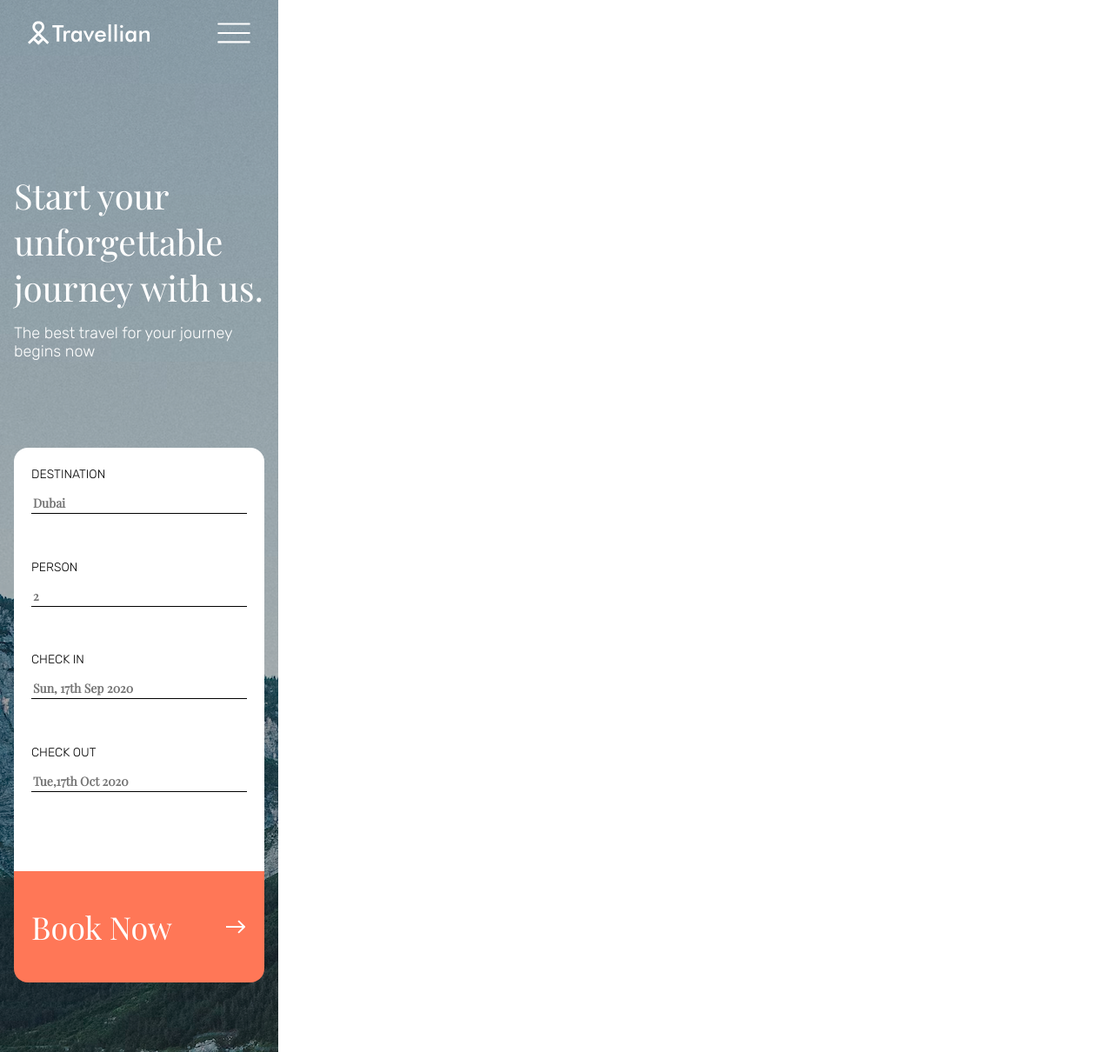
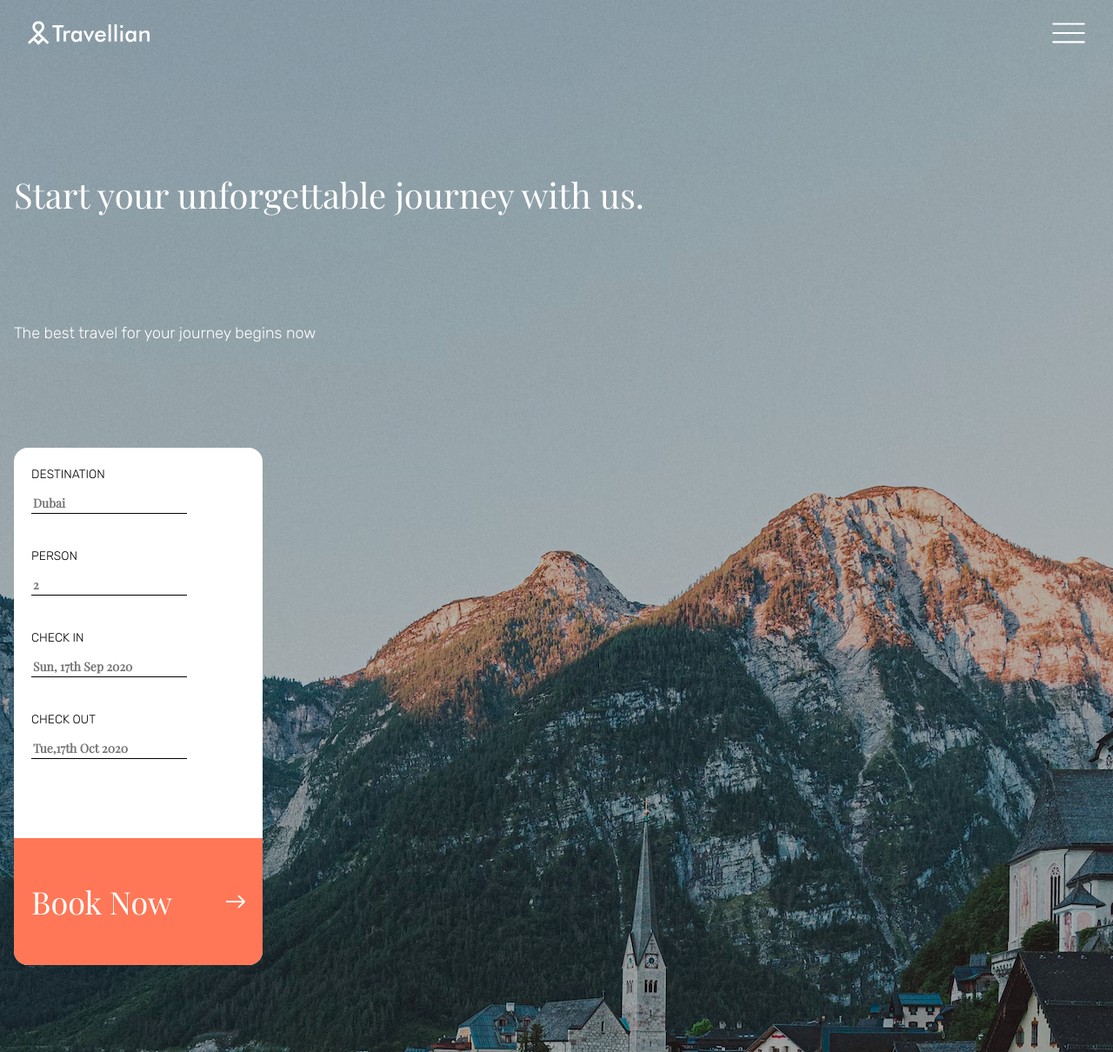
Before and after one commit to cricomig/202301-W1CH5-6-Covadonga, a website: page index.html in a window 1280 px wide. Shown: the top 1210 px of the page at 87% size. Drawn offline with nearby package versions, Linux system fonts and the light colour scheme.

Commit message:
change px to rem

```diff
--- a/sass/style.scss
+++ b/sass/style.scss
@@ -11,6 +11,136 @@ $offer-background: #fff8f1; //Light orange for the offers boxes background.
 
 $primary-font: "Playfair Display", serif;
 $secondary-font: "Rubik", sans-serif;
+.section-home {
+  display: flex;
+  flex-direction: column;
+  align-items: flex-start;
+  padding: 0 1rem 6.25rem;
+  gap: 6.25rem;
+  height: 75.62rem;
+  background: linear-gradient(0deg, rgba(0, 0, 0, 0.3), rgba(0, 0, 0, 0.3)),
+    url("../images/photos/Home-image.avif");
+  flex: none;
+  order: 0;
+  flex-grow: 0;
+
+  &__header {
+    align-items: center;
+    padding: 1.5rem 1rem;
+    gap: 2rem;
+    height: 6.12rem;
+    flex: none;
+    order: 0;
+    align-self: stretch;
+    flex-grow: 0;
+
+    &__nav__logo {
+      display: flex;
+      flex-direction: row;
+      align-items: center;
+      justify-content: space-between;
+      padding: 0;
+      gap: 0.25rem;
+    }
+    &__burger {
+      width: 3.12rem;
+      height: 3.12rem;
+    }
+  }
+
+  &__title {
+    display: flex;
+    flex-direction: column;
+    justify-content: center;
+    align-items: flex-start;
+    padding: 0;
+    gap: 1rem;
+    height: 13.56rem;
+
+    & h1 {
+      height: 9.93rem;
+      font-family: "Playfair Display";
+      font-style: normal;
+      font-weight: 400;
+      font-size: 2.5rem;
+      line-height: 3.31rem;
+      color: #ffffff;
+    }
+    & p {
+      height: 2.62rem;
+      font-family: "Rubik";
+      font-style: normal;
+      font-weight: 400;
+      font-size: 1.12rem;
+      line-height: 1.31rem;
+      color: #ffffff;
+    }
+  }
+
+  &__main {
+    padding: 0;
+    height: 37.18rem;
+    background: #ffffff;
+    border-radius: 1rem;
+    gap: 2.5rem;
+    display: flex;
+    flex-direction: column;
+    align-items: flex-start;
+    padding-top: 1.25rem;
+    padding-bottom: 1.25rem;
+    justify-content: space-between;
+
+    &__form {
+      display: flex;
+      flex-direction: column;
+      align-items: flex-start;
+      &__inputs {
+        padding-left: 1.25rem;
+        font-family: $secondary-font;
+        font-size: 0.87rem;
+        display: flex;
+        flex-direction: column;
+        justify-content: space-between;
+        align-items: flex-start;
+        height: 21.18rem;
+
+        & .line {
+          border-top: 0.06rem solid black;
+          height: 0.12rem;
+          padding: 0;
+        }
+
+        & input {
+          display: flex;
+          font-family: $primary-font;
+          border: 0;
+          font-weight: bold;
+          padding-top: 0.75rem;
+        }
+      }
+      &__book {
+        display: flex;
+        flex-direction: row;
+        align-items: center;
+        padding: 2.5rem 1.25rem;
+        margin-top: 5.62rem;
+        height: 9.15rem;
+        background: #ff7757;
+        border-radius: 0 0 1rem 1rem;
+
+        & input {
+          opacity: 0;
+        }
+
+        & label {
+          font-family: $primary-font;
+          font-size: 2.25rem;
+          color: #ffffff;
+        }
+      }
+    }
+  }
+}
 
 // @mixins
 @mixin section {
@@ -48,7 +178,6 @@ $secondary-font: "Rubik", sans-serif;
   align-items: flex-start;
   padding: 4px;
   gap: 4px;
-
   width: 288px;
   height: 314px;
   border-radius: 26px;
@@ -132,145 +261,3 @@ body {
     }
   }
 }
-.section-home {
-  display: flex;
-  flex-direction: column;
-  align-items: flex-start;
-  padding: 0px 16px 100px;
-  gap: 100px;
-  width: 320px;
-  height: 1210px;
-  background: linear-gradient(0deg, rgba(0, 0, 0, 0.3), rgba(0, 0, 0, 0.3)),
-    url("../images/photos/Home-image.avif");
-  flex: none;
-  order: 0;
-  flex-grow: 0;
-
-  &__header {
-    align-items: center;
-    padding: 24px 16px;
-    gap: 32px;
-    width: 288px;
-    height: 98px;
-    flex: none;
-    order: 0;
-    align-self: stretch;
-    flex-grow: 0;
-
-    &__nav__logo {
-      display: flex;
-      flex-direction: row;
-      align-items: center;
-      justify-content: space-between;
-      padding: 0px;
-      gap: 4px;
-    }
-    &__burger {
-      width: 50px;
-      height: 50px;
-    }
-  }
-
-  &__title {
-    display: flex;
-    flex-direction: column;
-    justify-content: center;
-    align-items: flex-start;
-    padding: 0px;
-    gap: 16px;
-    width: 288px;
-    height: 217px;
-
-    & h1 {
-      width: 288px;
-      height: 159px;
-      font-family: "Playfair Display";
-      font-style: normal;
-      font-weight: 400;
-      font-size: 40px;
-      line-height: 53px;
-      color: #ffffff;
-    }
-    & p {
-      width: 288px;
-      height: 42px;
-      font-family: "Rubik";
-      font-style: normal;
-      font-weight: 400;
-      font-size: 18px;
-      line-height: 21px;
-      color: #ffffff;
-    }
-  }
-
-  &__main {
-    padding: 0px;
-    width: 288px;
-    height: 595px;
-    background: #ffffff;
-    border-radius: 16px;
-    gap: 40px;
-    display: flex;
-    flex-direction: column;
-    align-items: flex-start;
-    padding-top: 20px;
-    padding-bottom: 20px;
-    justify-content: space-between;
-
-    &__form {
-      display: flex;
-      flex-direction: column;
-      align-items: flex-start;
-      width: 288px;
-      height: 595px;
-
-      &__inputs {
-        padding-left: 20px;
-        font-family: $secondary-font;
-        font-size: 14px;
-        display: flex;
-        flex-direction: column;
-        justify-content: space-between;
-        align-items: flex-start;
-        width: 288px;
-        height: 467px;
-
-        & .line {
-          border-top: 1px solid black;
-          height: 2px;
-          width: 248px;
-          padding: 0;
-        }
-
-        & input {
-          display: flex;
-          font-family: $primary-font;
-          border: 0;
-          font-weight: bold;
-          padding-top: 12px;
-        }
-      }
-      &__book {
-        display: flex;
-        flex-direction: row;
-        align-items: center;
-        padding: 40px 20px;
-        margin-top: 90px;
-        width: 288px;
-        height: 128px;
-        background: #ff7757;
-        border-radius: 0px 0px 16px 16px;
-
-        & input {
-          opacity: 0;
-        }
-
-        & label {
-          font-family: $primary-font;
-          font-size: 36px;
-          color: #ffffff;
-        }
-      }
-    }
-  }
-}
```
Also changed, not shown: css/style.css, 1 other file.
